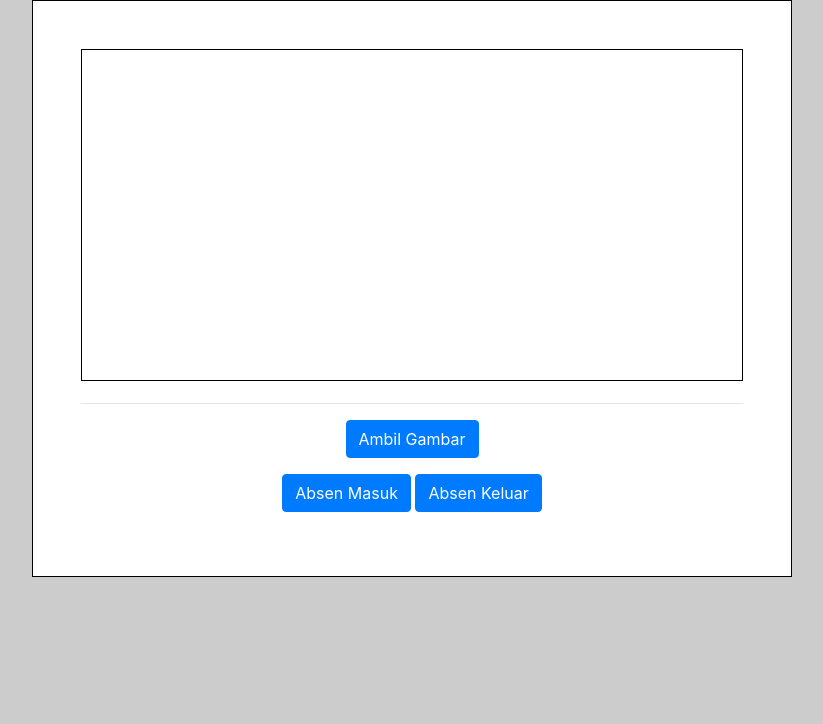
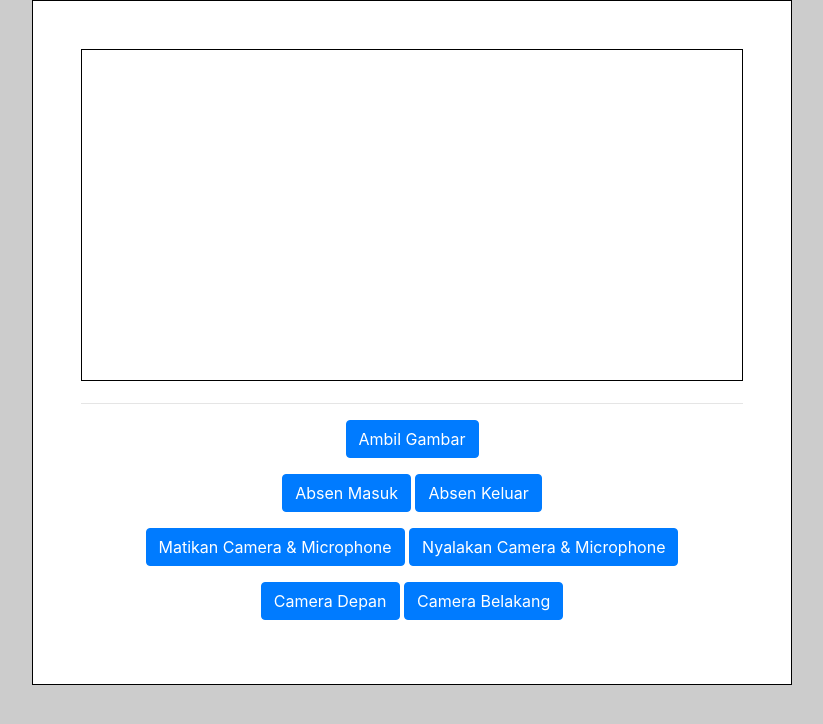
Before and after one commit to muhammad-rifqi/absen-geotag, a PHP site: page / in a window 1280 px wide. Shown: the top 724 px of the page, without its empty margins (228-1051 px from the left). Run offline with PHP 8.4, Linux system fonts and the light colour scheme.

Commit message:
Update index.php
Update AAAA

```diff
--- a/index.php
+++ b/index.php
@@ -24,6 +24,14 @@
                 <button onclick="absenMasuk()" class="btn btn-primary">Absen Masuk</button>
                 <button onclick="absenKeluar()" class="btn btn-primary">Absen Keluar</button>
             </p>
+            <p>
+                <button onclick="stopCam()" class="btn btn-primary">Matikan Camera & Microphone </button>
+                <button onclick="startCam()" class="btn btn-primary">Nyalakan Camera & Microphone </button>
+            </p>
+            <p>
+                <button onclick="frontCam()" class="btn btn-primary">Camera Depan </button>
+                <button onclick="backCam()" class="btn btn-primary">Camera Belakang </button>
+            </p>
         </div>
     </div>
 <div>
@@ -37,17 +45,32 @@
 
 <script type="text/javascript">
 var video = document.querySelector("#video-webcam");
+
 navigator.getUserMedia = navigator.getUserMedia || navigator.webkitGetUserMedia || navigator.mozGetUserMedia || navigator.msGetUserMedia || navigator.oGetUserMedia;
+
+function frontCam(){
+    stopCam();
     if (navigator.getUserMedia) {
-        navigator.getUserMedia({ video: true }, handleVideo, videoError);
+        navigator.getUserMedia({ video: { facingMode: {exact : "user"} }}, handleVideo, videoError);
     }
+}
+
+function startCam(){
+    if (navigator.getUserMedia) {
+        navigator.getUserMedia({ video: { facingMode: "environment" }}, handleVideo, videoError);
+    }
+}
+
+function stopCam(stream){
+    video.srcObject.getTracks().forEach(track => track.stop())
+}
 
 function handleVideo(stream) {
     video.srcObject = stream;
 }
 
 function videoError(e) {
-    alert("Izinkan menggunakan webcam")
+    alert(e)
 }
 
 
```
